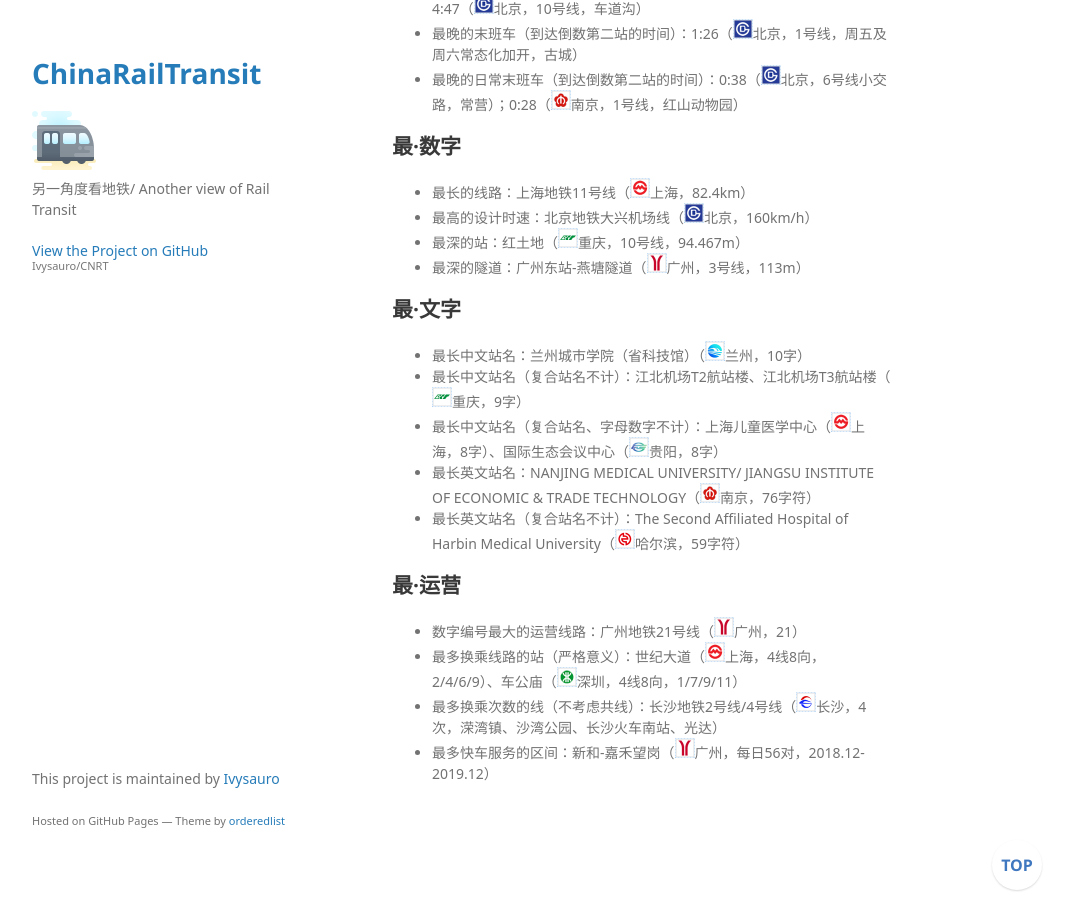
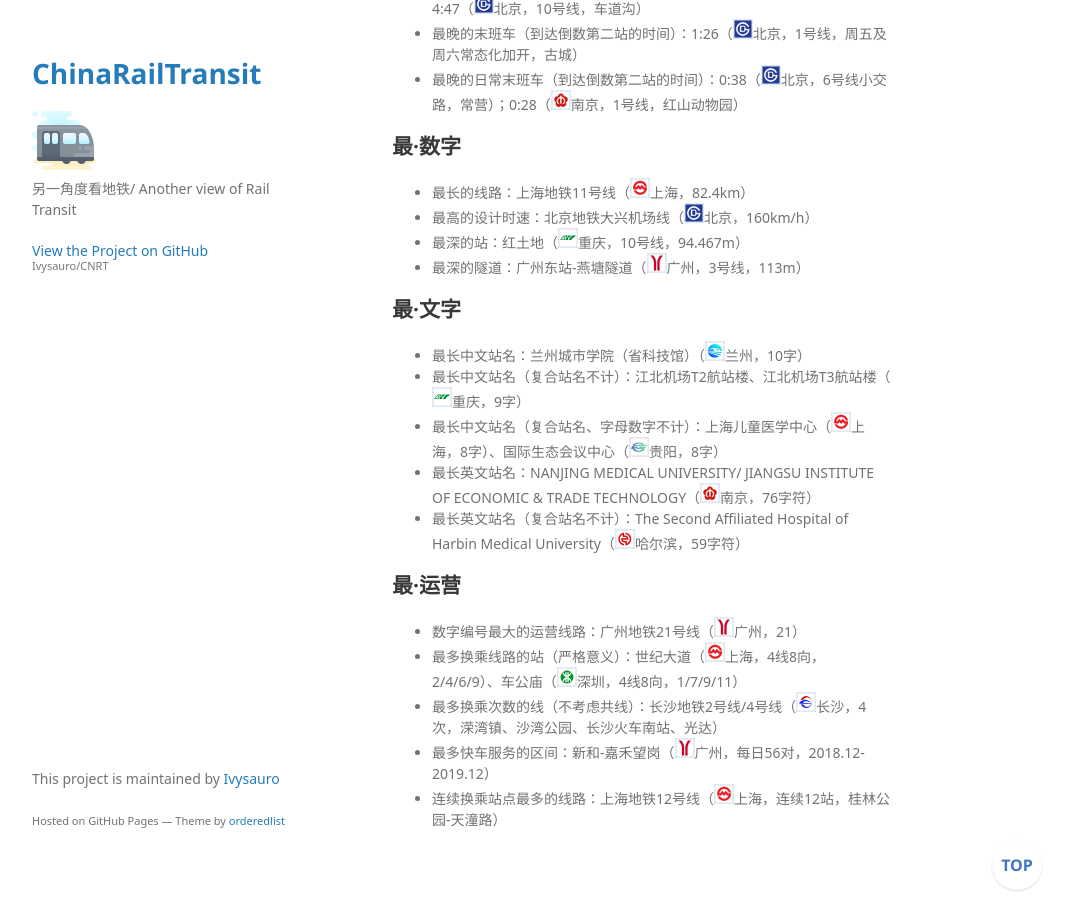
Before and after one commit to Ivysauro/CNRT, a Jekyll site: the page built from data/zui.md, in a window 1280 px wide and 900 px high, scrolled down 957 px. Shown: the whole window, without its empty margins (178-1249 px from the left). Built offline with Jekyll 4.4.1, drawn with Linux system fonts in a browser that asks for light colours; some web fonts are replaced; our own code applies the rules of GitHub Pages for plain Markdown files; a script that is not in the unit is left out.

Commit message:
🍊更新上海数据
添加上海地铁12号线

```diff
--- a/data/zui.md
+++ b/data/zui.md
@@ -52,3 +52,4 @@
 - 最多换乘线路的站（严格意义）：世纪大道（<img src="https://raw.githubusercontent.com/Ivysauro/CNRT/master/images/city/sh.gif" width="20" hegiht="20"/>上海，4线8向，2/4/6/9）、车公庙（<img src="https://raw.githubusercontent.com/Ivysauro/CNRT/master/images/city/sz.gif" width="20" hegiht="20"/>深圳，4线8向，1/7/9/11）
 - 最多换乘次数的线（不考虑共线）：长沙地铁2号线/4号线（<img src="https://raw.githubusercontent.com/Ivysauro/CNRT/master/images/city/cs.gif" width="20" hegiht="20"/>长沙，4次，溁湾镇、沙湾公园、长沙火车南站、光达）
 - 最多快车服务的区间：新和-嘉禾望岗（<img src="https://raw.githubusercontent.com/Ivysauro/CNRT/master/images/city/gz.gif" width="20" hegiht="20"/>广州，每日56对，2018.12-2019.12）
+- 连续换乘站点最多的线路：上海地铁12号线（<img src="https://raw.githubusercontent.com/Ivysauro/CNRT/master/images/city/sh.gif" width="20" hegiht="20"/>上海，连续12站，桂林公园-天潼路）
```
